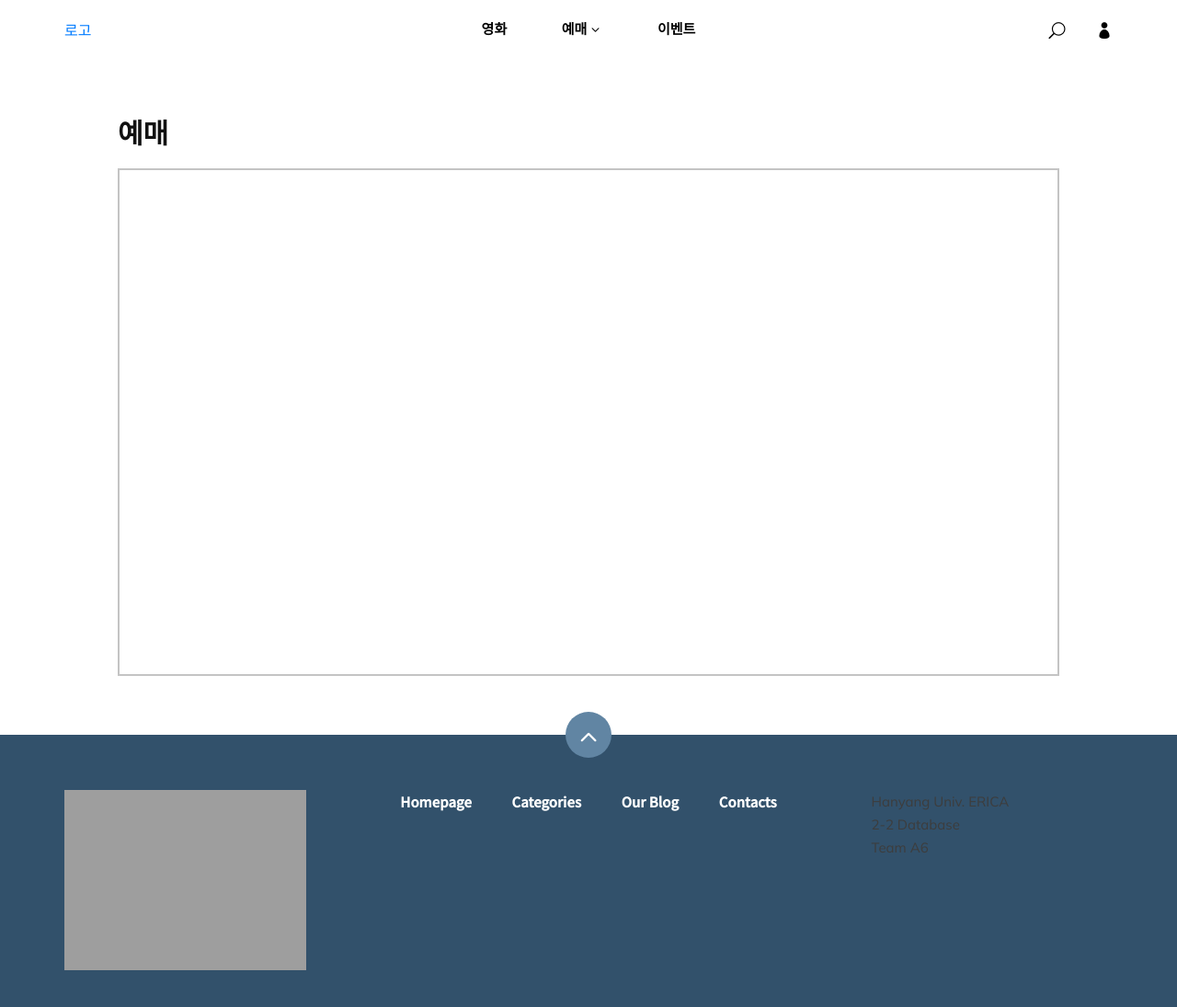
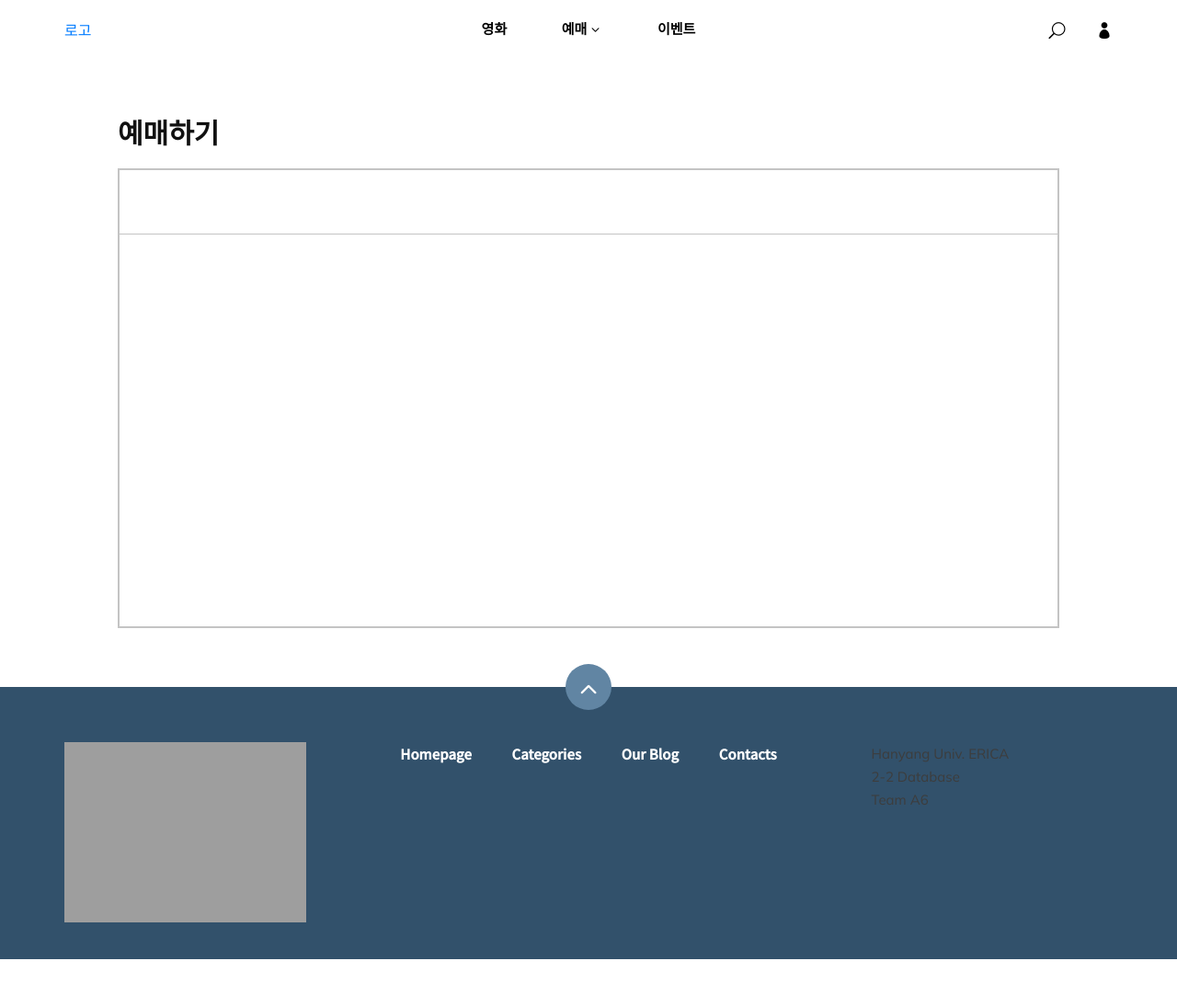
Before and after one commit to minSsan/Movie-SQL, a Django app: page /ticketing in a window 1280 px wide. Shown: the whole page at 92% size. After the commit the page ends 1043 px from the top, so only its background shows below. Run offline with Django 3.2, Linux system fonts and the light colour scheme; some libraries are stand-ins or nearby versions; grey boxes are pictures that could not be loaded.

Commit message:
minseon ~11.25

```diff
--- a/movie/app/static/css/ticketing.css
+++ b/movie/app/static/css/ticketing.css
@@ -10,6 +10,16 @@
 .ticketing .ticketing__container {
     margin-top: 20px;
 
-    height: 552px;
+    height: 500px;
     border: 2px solid #C4C4C4;
 }
+
+div.ticketing__calender {
+    height: 70px;
+    border-bottom: 1px solid #c4c4c4;
+}
+
+.ticketing__select {
+    display: flex;
+    flex-wrap: wrap;
+}
--- a/movie/app/templates/ticketing.html
+++ b/movie/app/templates/ticketing.html
@@ -9,9 +9,10 @@
 {% block contents %}
 <!-- ticketing section begin -->
 <section class="ticketing">
-    <h3>예매</h3>
+    <h3>예매하기</h3>
     <div class="ticketing__container">
-
+        <div class="ticketing__calender"></div>
+        <div class="ticketing__select"></div>
     </div>
 </section>
 {% endblock %}
```
